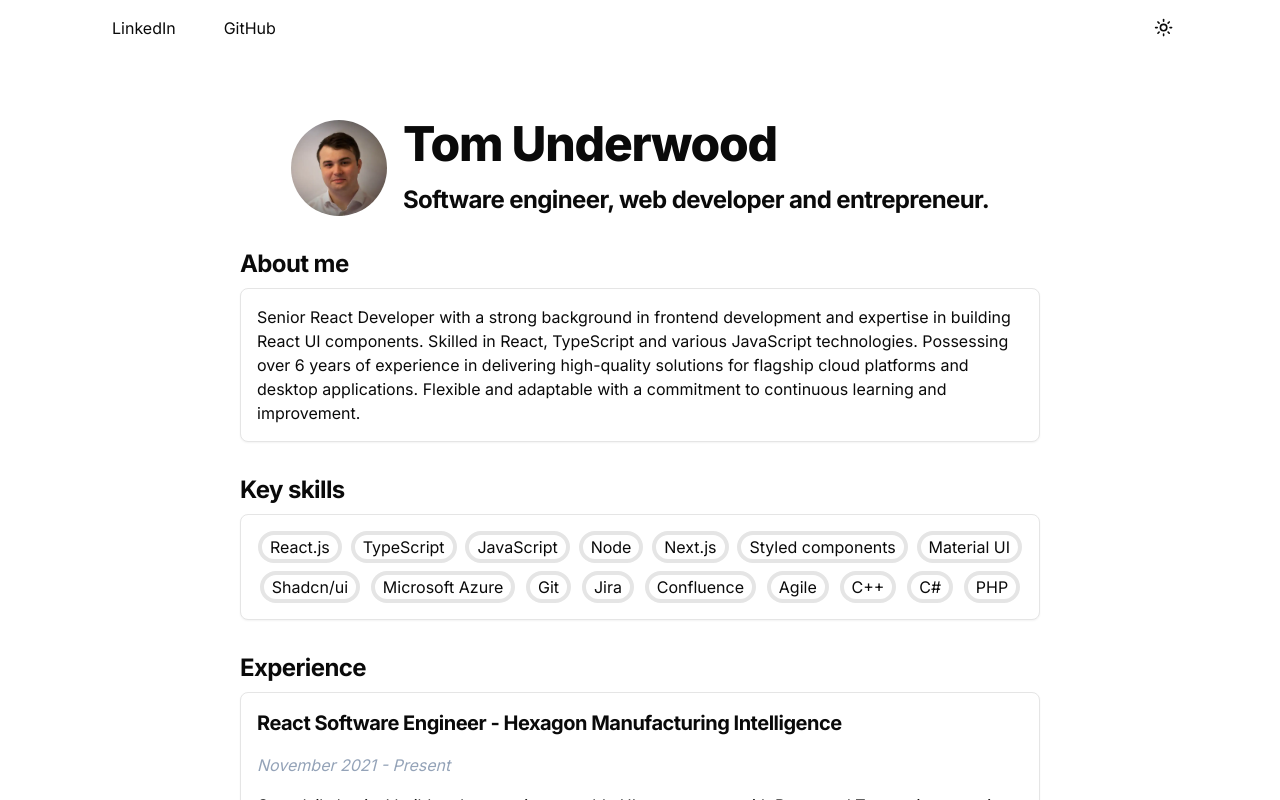
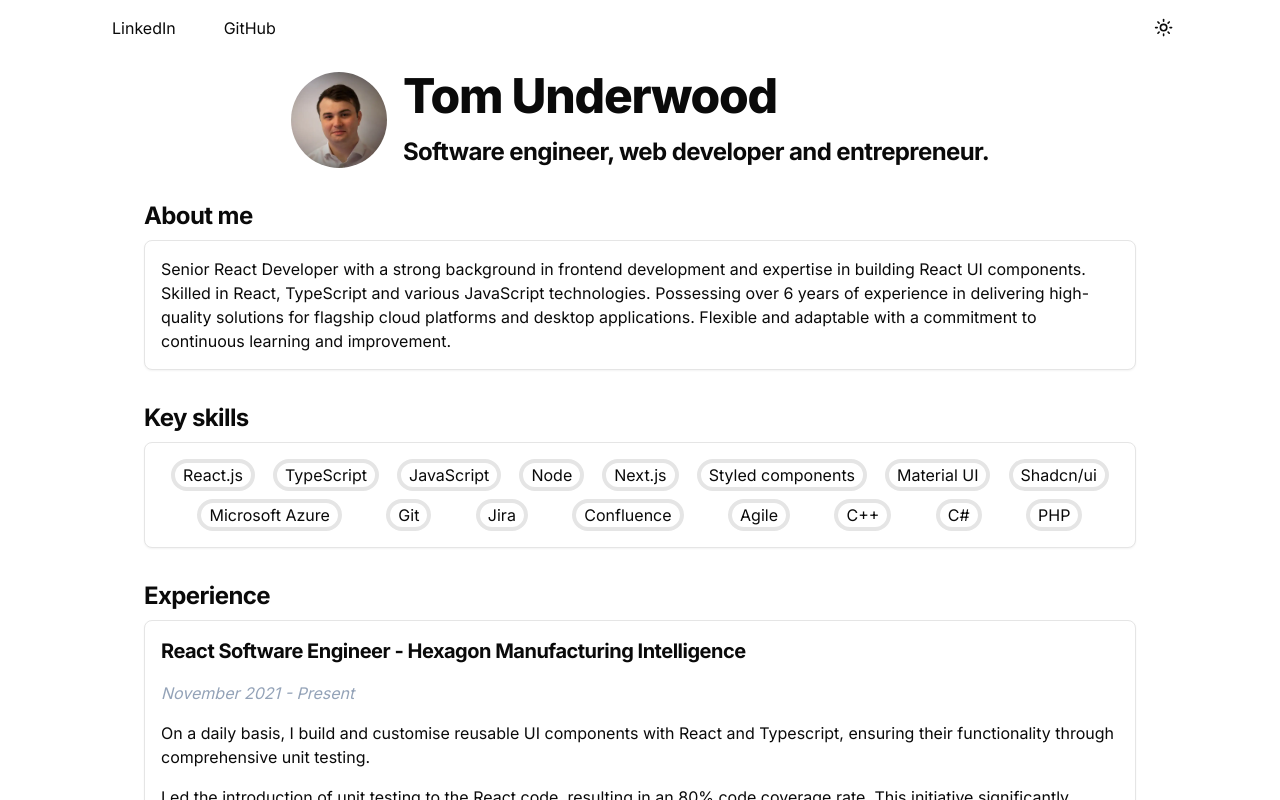
Before and after one commit to wraig0/portfolio, a Next.js app: page / in a window 1280 px wide. Shown: the top 800 px of the page. Built offline with nearby package versions, Linux system fonts and the light colour scheme.

Commit message:
adjust padding

```diff
--- a/app/page.tsx
+++ b/app/page.tsx
@@ -28,7 +28,7 @@ export default function Home() {
         <ModeToggle />
       </header>
 
-      <main className="flex flex-col items-center justify-between p-24 max-w-screen-lg">
+      <main className="flex flex-col items-center justify-between pt-12 max-w-screen-lg">
         <div className="flex flex-col gap-8 w-fit p-4 ">
           <section className="flex flex-col md:flex-row items-center justify-center gap-4">
             <Image
```
